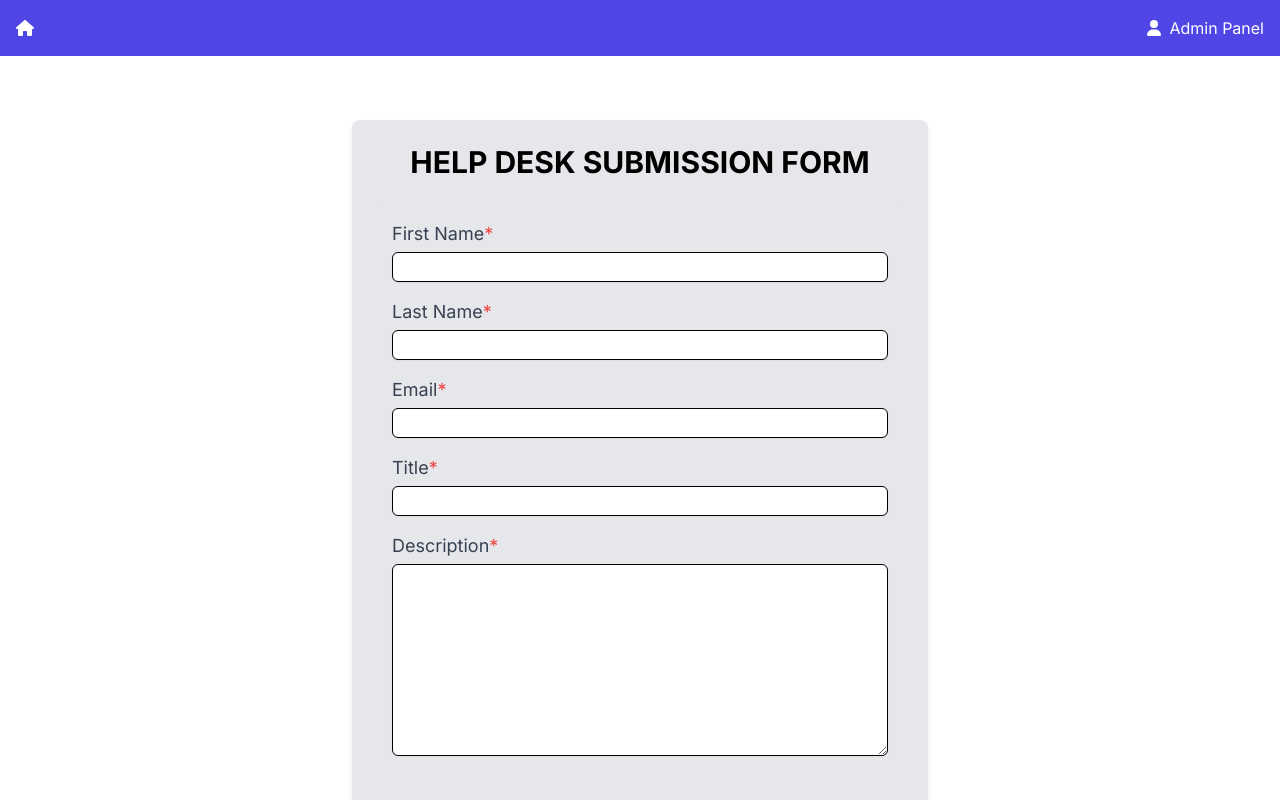
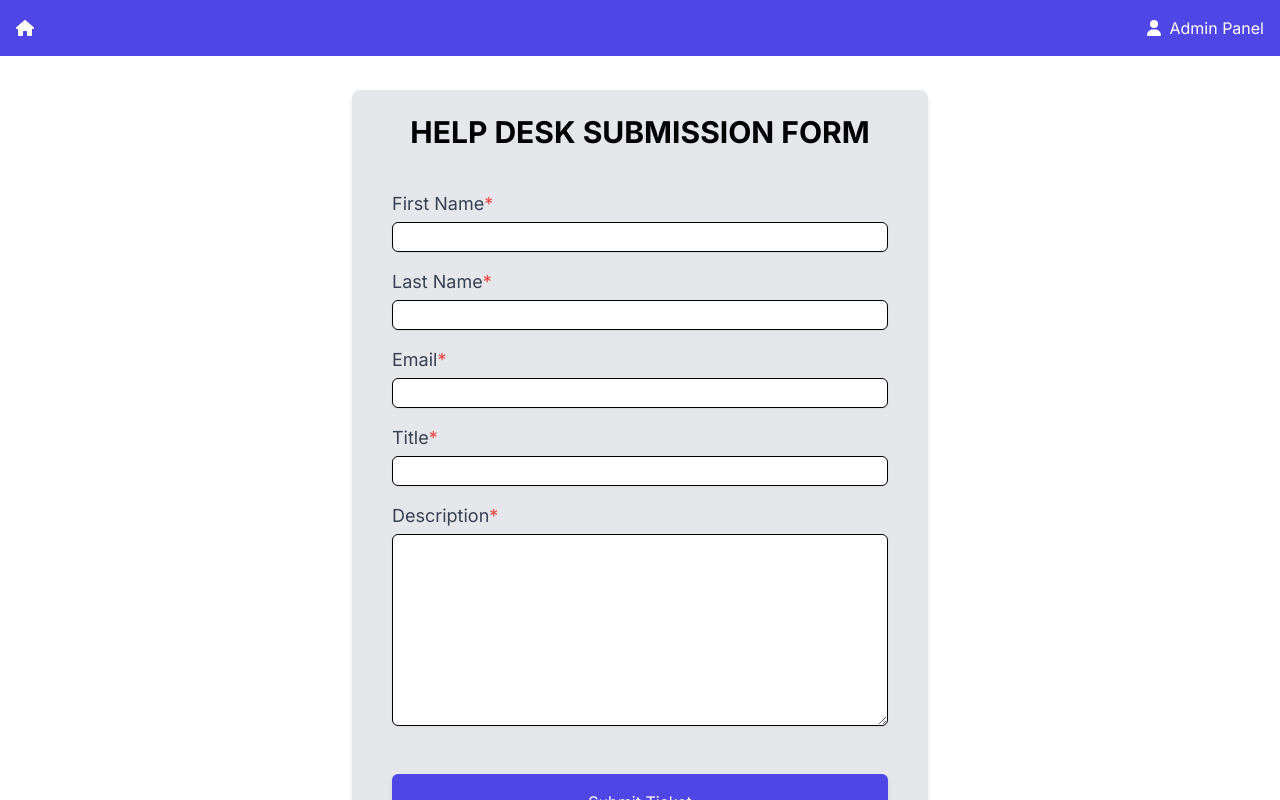
Before and after one commit to MattOSullivan06/zealthyhelpdesk, a Next.js app: page / in a window 1280 px wide. Built offline with nearby package versions, Linux system fonts and the light colour scheme.

Commit message:
restyle the ticket form

```diff
--- a/app/(components)/TicketForm.tsx
+++ b/app/(components)/TicketForm.tsx
@@ -71,15 +71,15 @@ const TicketForm: React.FC = () => {
   };
 
   return (
-    <div className="flex justify-center items-center min-h-screen bg-white">
+    <div className="flex justify-center items-center min-h-screen bg-white p-0">
       <form
         onSubmit={handleSubmit}
-        className="w-full md:w-2/3 max-w-xl bg-gray-200 p-6 rounded-lg shadow-md my-8"
+        className="w-full max-w-xl bg-gray-200 p-6 rounded-lg shadow-md"
       >
         <h1 className="text-3xl font-bold mb-6 text-center">
           HELP DESK SUBMISSION FORM
         </h1>
-        <div className="bg-gray-200 p-4 rounded-lg mb-4">
+        <div className="p-4 rounded-lg mb-4">
           <label className="block mb-4 text-lg">
             <span className="text-gray-700">First Name</span>
             <span className="text-red-500">*</span>
```
